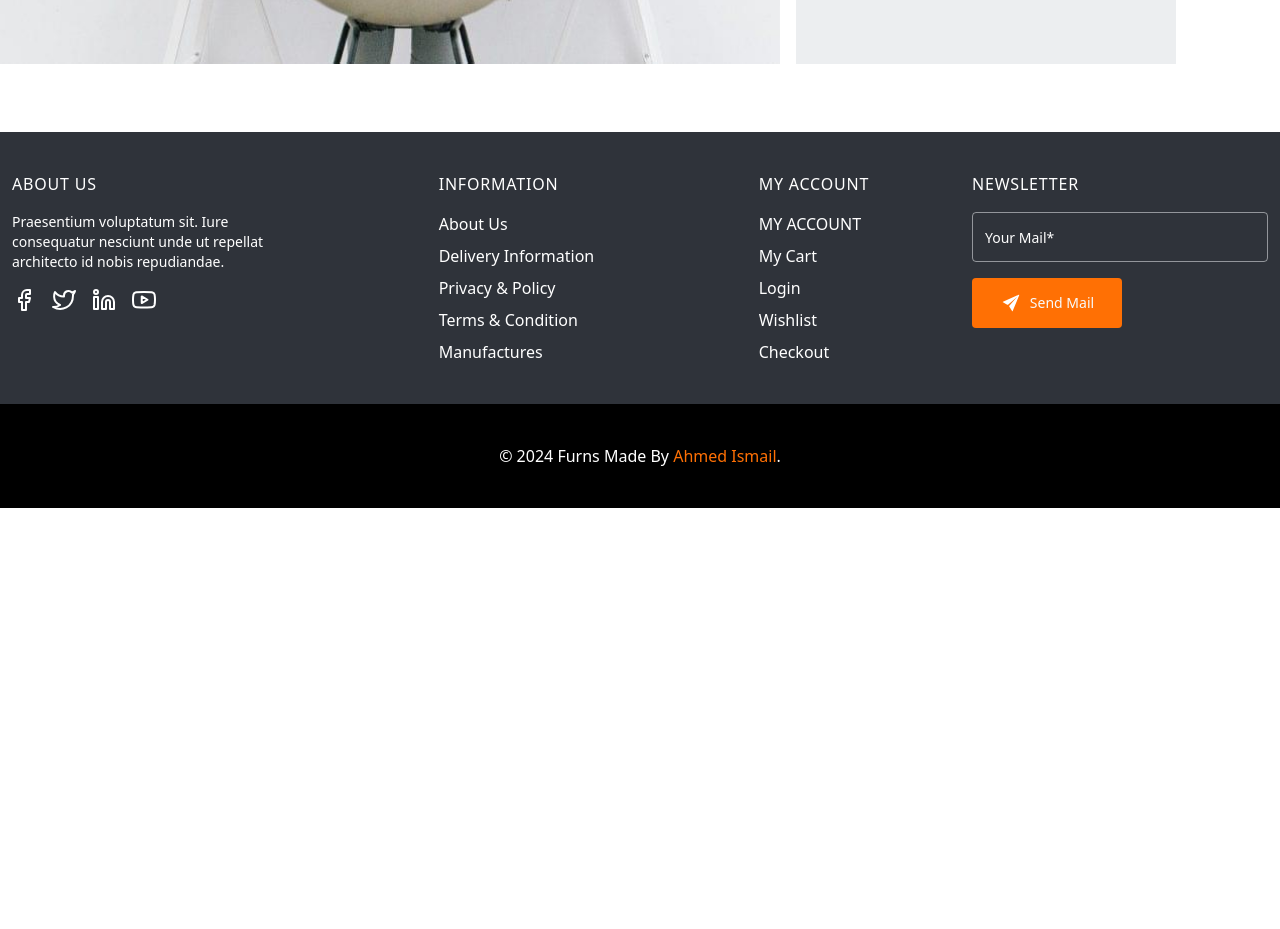
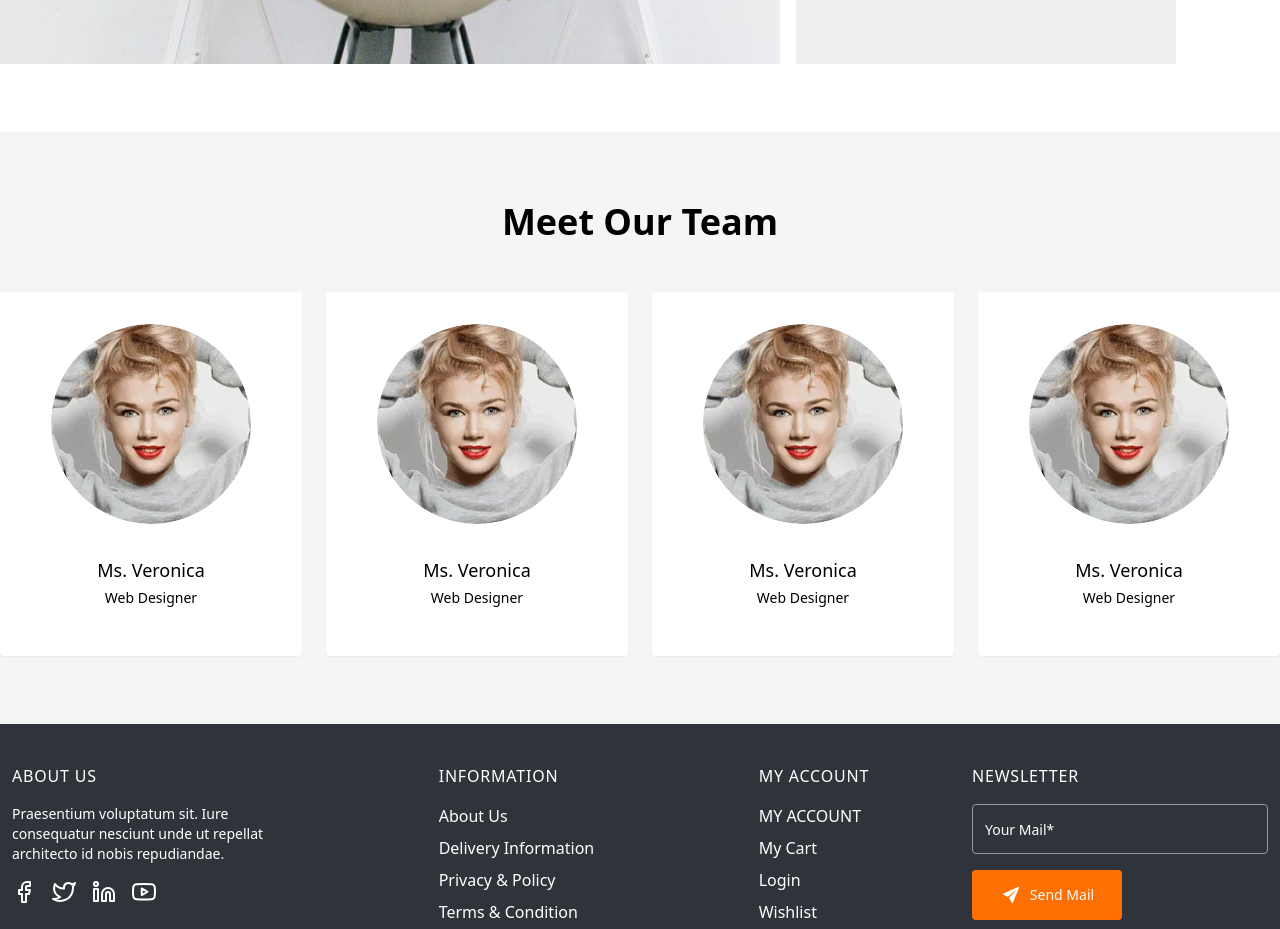
Before and after one commit to DevoAhmedIsmail/furns, a React (Vite) app: page /about-us in a window 1280 px wide. Shown: the part 2040-2969 px from the top of the page. Before the commit the page ends 2548 px from the top, so only its background shows below. Built offline with nearby package versions, Linux system fonts and the light colour scheme.

Commit message:
add section "Meet Our Team" to About page

```diff
--- /dev/null
+++ b/src/components/AboutUs/MeetTeam/MeetTeam.tsx
@@ -0,0 +1,60 @@
+import PersonalCard from "../../shared/PersonalCard/PersonalCard"
+import userImg01 from "../../../assets/images/users/woman-1.webp"
+
+const MeetTeam = () => {
+  return (
+    <div className="bg-[#f4f5f7]">
+      <div className="wrapper">
+        <div className="py-12">
+            <h2 className="mb-12 text-center h3-bold">Meet Our Team</h2>
+
+            <div className="grid grid-cols-1 gap-6 sm:grid-cols-2 md:grid-cols-3 lg:grid-cols-4">
+                <PersonalCard
+                    img={userImg01}
+                    job="Web Designer"
+                    name="Ms. Veronica"
+                    socialLinks={{
+                        facebook: "https://www.facebook.com",
+                        instagram: "https://www.instagram.com",
+                        twitter: "https://www.twitter.com",
+                        linkedin:"https://linkedin.com"
+                    }}
+                />
+                <PersonalCard
+                    img={userImg01}
+                    job="Web Designer"
+                    name="Ms. Veronica"
+                    socialLinks={{
+                        facebook: "https://www.facebook.com",
+                        instagram: "https://www.instagram.com",
+                        linkedin:"https://linkedin.com"
+                    }}
+                />
+                <PersonalCard
+                    img={userImg01}
+                    job="Web Designer"
+                    name="Ms. Veronica"
+                    socialLinks={{
+                        facebook: "https://www.facebook.com",
+                        instagram: "https://www.instagram.com"
+                    }}
+                />
+                <PersonalCard
+                    img={userImg01}
+                    job="Web Designer"
+                    name="Ms. Veronica"
+                    socialLinks={{
+                        facebook: "https://www.facebook.com",
+                        instagram: "https://www.instagram.com",
+                        linkedin:"https://linkedin.com"
+                    }}
+                />
+            </div>
+
+        </div>
+      </div>
+    </div>
+  )
+}
+
+export default MeetTeam
--- /dev/null
+++ b/src/components/shared/PersonalCard/PersonalCard.tsx
@@ -0,0 +1,55 @@
+import { FaFacebookF, FaLinkedin, FaInstagram } from "react-icons/fa6";
+import { FaTwitter } from "react-icons/fa";
+import { Link } from "react-router-dom";
+
+type PersonalCardProps = {
+  img: string;
+  name: string;
+  job: string;
+  socialLinks: {
+    facebook?: string;
+    twitter?: string;
+    instagram?: string;
+    linkedin?: string;
+  };
+};
+
+const PersonalCard = ({ img, name, job, socialLinks }: PersonalCardProps) => {
+  return (
+    <div className="flex flex-col items-center p-8 bg-white rounded shadow-sm group">
+      <div className="w-[200px] h-[200px] rounded-full overflow-hidden mb-8">
+        <img src={img} alt="personal" className="object-cover w-full h-full" />
+      </div>
+
+      <div className="text-center">
+        <p className="mb-1 p-medium-18">{name}</p>
+        <p className="transition-opacity duration-300 p-regular-14 group-hover:opacity-0">{job}</p>
+      </div>
+
+      <div className="flex items-center justify-center gap-3 translate-y-2 opacity-0 group-hover:translate-y-[-15px] group-hover:opacity-100 transition-all duration-300">
+        {socialLinks?.facebook && (
+          <Link className="flex items-center gap-2" to={socialLinks.facebook} target="_blank">
+            <FaFacebookF />
+          </Link>
+        )}
+        {socialLinks?.twitter && (
+          <Link className="flex items-center gap-2" to={socialLinks.twitter}>
+            <FaTwitter />
+          </Link>
+        )}
+        {socialLinks?.instagram && (
+          <Link className="flex items-center gap-2" to={socialLinks.instagram}>
+            <FaInstagram />
+          </Link>
+        )}
+        {socialLinks?.linkedin && (
+          <Link className="flex items-center gap-2" to={socialLinks.linkedin}>
+            <FaLinkedin />
+          </Link>
+        )}
+      </div>
+    </div>
+  );
+};
+
+export default PersonalCard;
--- a/src/pages/Aboutus/Aboutus.tsx
+++ b/src/pages/Aboutus/Aboutus.tsx
@@ -1,6 +1,6 @@
 import AboutAlbum from "../../components/AboutUs/AboutAlbum/AboutAlbum"
 import FunctionalitySection from "../../components/AboutUs/FunctionalitySection/FunctionalitySection"
-// import MeetTeam from "../../components/AboutUs/MeetTeam/MeetTeam"
+import MeetTeam from "../../components/AboutUs/MeetTeam/MeetTeam"
 import WelcomeSection from "../../components/AboutUs/WelcomeSection/WelcomeSection"
 import PageHeader from "../../components/shared/PageHeader/PageHeader"
 
@@ -14,7 +14,7 @@ const Aboutus = () => {
       <WelcomeSection />
       <FunctionalitySection  />
       <AboutAlbum />
-      {/* <MeetTeam /> */}
+      <MeetTeam />
 
 
     </div>
```
Also changed, not shown: src/assets/images/users/woman-1.webp (added).
